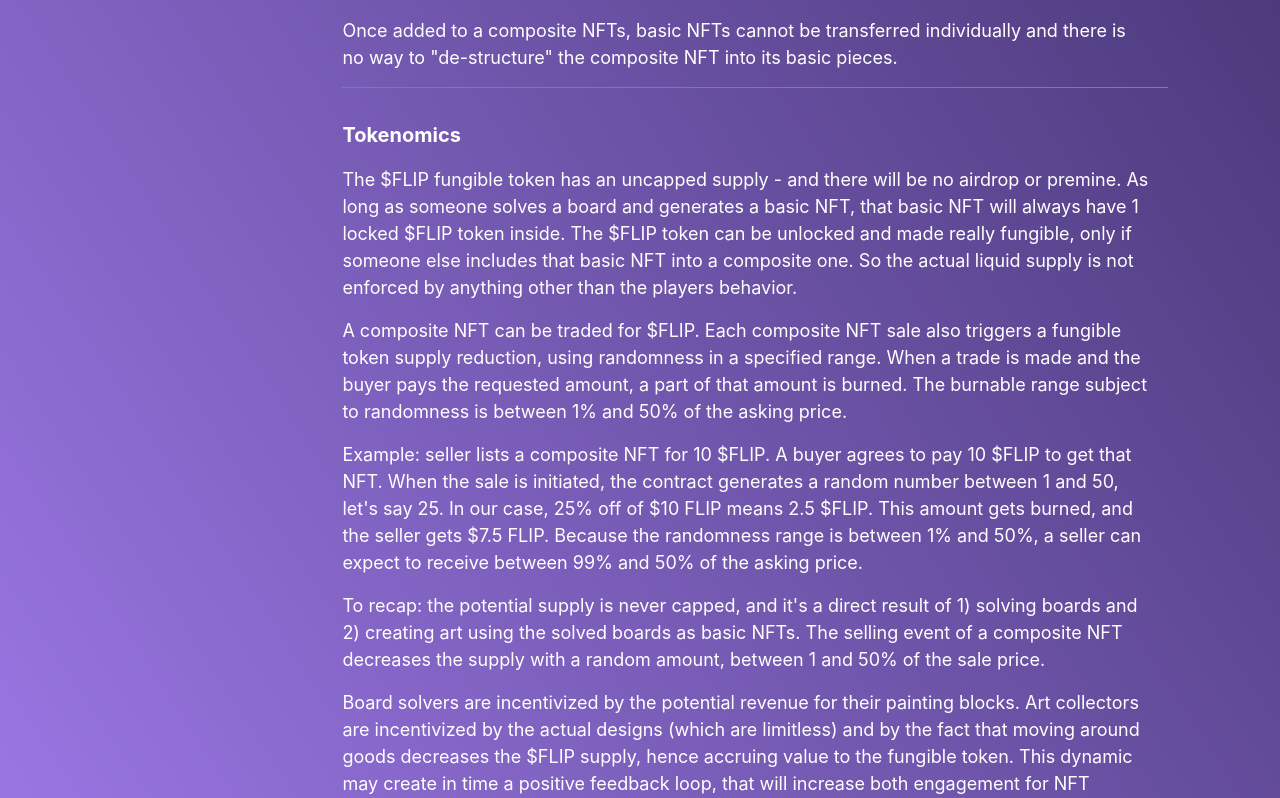
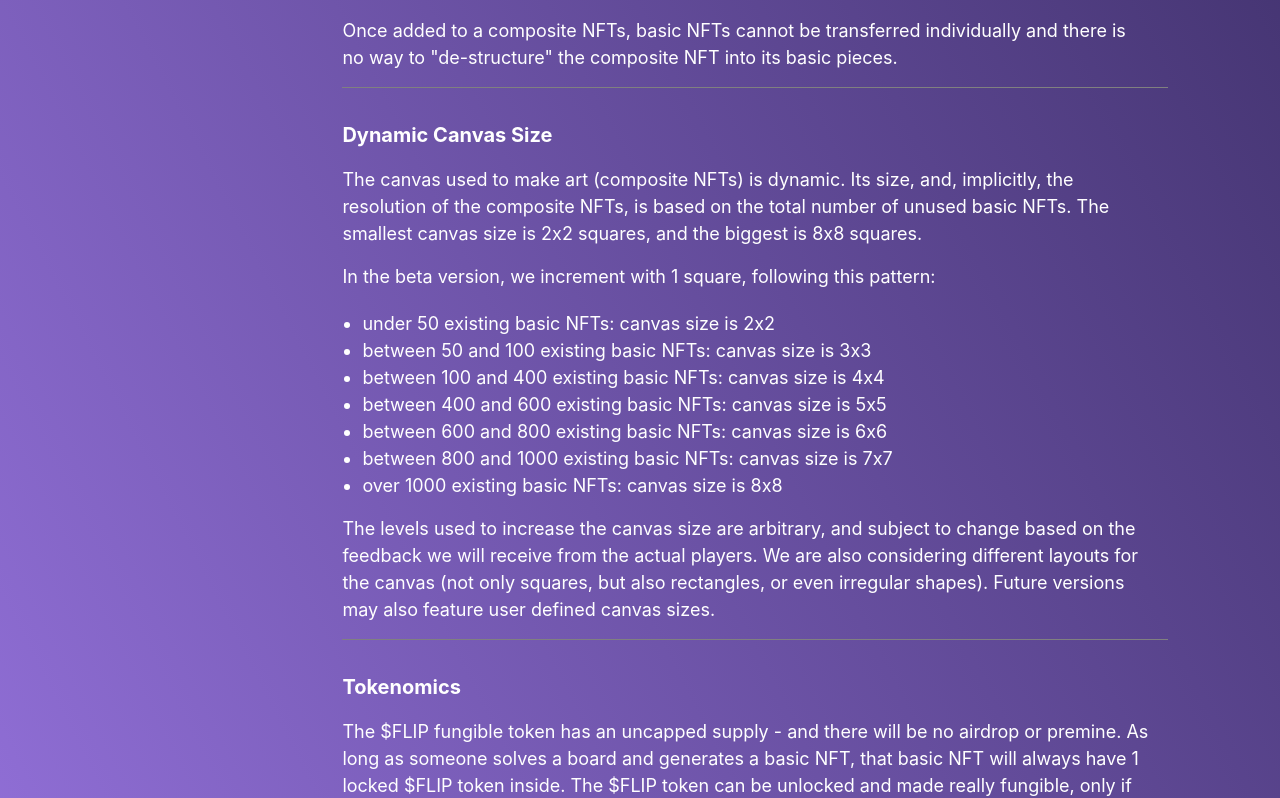
Before and after one commit to irreverentsimplicity/flippando-gno, a Next.js app: page /docs in a window 1280 px wide. Shown: the part 944-1742 px from the top of the page. Built offline with nearby package versions, Linux system fonts and the light colour scheme.

Commit message:
added dynamic canvas size explanation to the docs

```diff
--- a/pages/docs.js
+++ b/pages/docs.js
@@ -78,6 +78,50 @@ export default function Tutorial() {
 
         <Box className="justify-start" borderBottom="1px solid gray" mt={8}>
           <Text fontSize="xl" fontWeight="bold" textAlign="left" mb={4} mr={4}>
+            Dynamic Canvas Size
+          </Text>
+          <Text fontSize="lg" textAlign="left" mt={4} mb={4} mr={4}>
+            The canvas used to make art (composite NFTs) is dynamic. Its size, and, implicitly, the resolution of the
+            composite NFTs, is based on the total number of unused basic NFTs. The smallest canvas size is 2x2 squares,
+            and the biggest is 8x8 squares.
+            </Text>
+            <Text fontSize="lg" textAlign="left" mt={4} mb={4} mr={4}
+              sx={{
+                ul: {
+                  listStyleType: 'disc',
+                  marginLeft: '20px',
+                  marginTop: '20px',
+                  color: 'white',
+                },
+                li: {
+                  '::marker': {
+                    color: 'white',
+                  },
+                },
+              }}
+            >
+
+            In the beta version, we increment with 1 square, following this pattern:
+
+            <ul>
+              <li>under 50 existing basic NFTs: canvas size is 2x2</li>
+              <li>between 50 and 100 existing basic NFTs: canvas size is 3x3</li>
+              <li>between 100 and 400 existing basic NFTs: canvas size is 4x4</li>
+              <li>between 400 and 600 existing basic NFTs: canvas size is 5x5</li>
+              <li>between 600 and 800 existing basic NFTs: canvas size is 6x6</li>
+              <li>between 800 and 1000 existing basic NFTs: canvas size is 7x7</li>
+              <li>over 1000 existing basic NFTs: canvas size is 8x8</li>
+            </ul>
+          </Text>
+          <Text fontSize="lg" textAlign="left" mt={4} mb={4} mr={4}>
+            The levels used to increase the canvas size are arbitrary, and subject to change based on the feedback we
+             will receive from the actual players. We are also considering different layouts for the canvas (not only squares, but also rectangles,
+             or even irregular shapes). Future versions may also feature user defined canvas sizes.
+          </Text>
+        </Box>
+
+        <Box className="justify-start" borderBottom="1px solid gray" mt={8}>
+          <Text fontSize="xl" fontWeight="bold" textAlign="left" mb={4} mr={4}>
             Tokenomics
           </Text>
           <Text fontSize="lg" textAlign="left" mt={4} mb={4} mr={4}>
```
